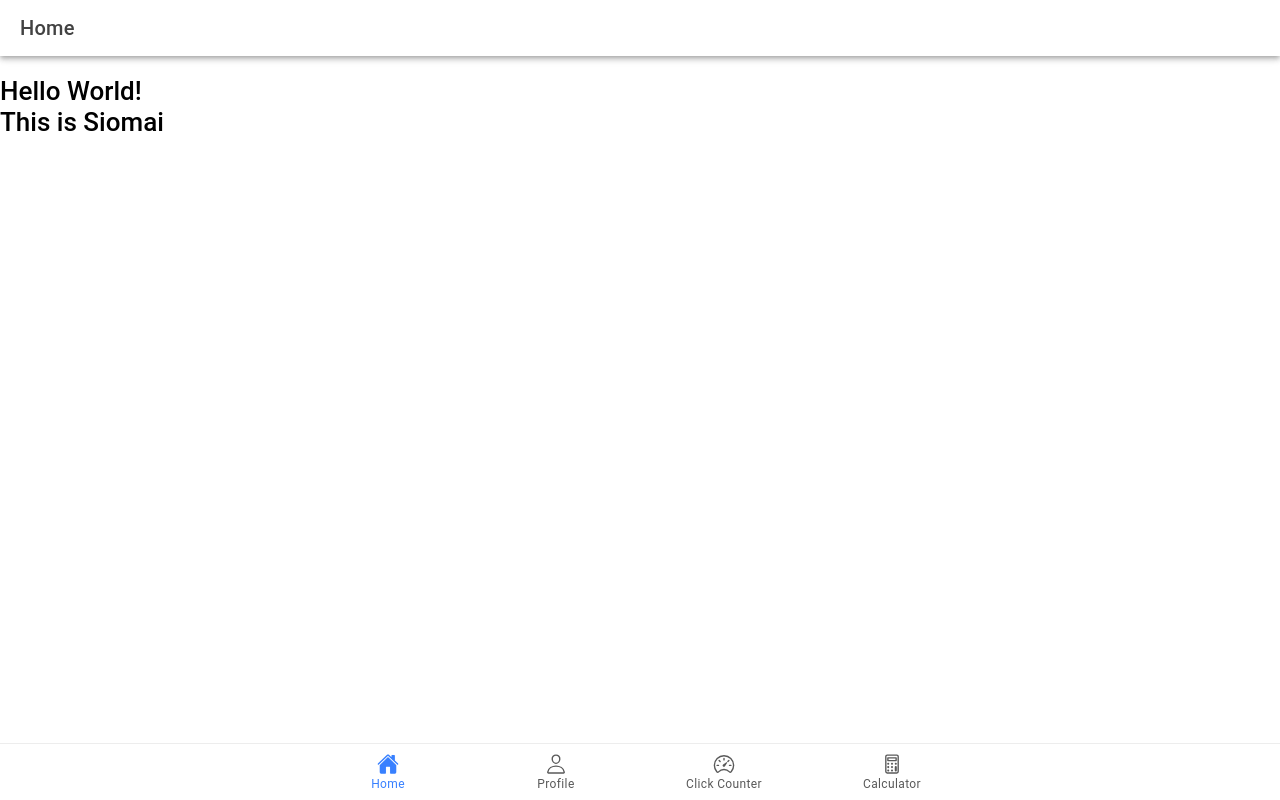
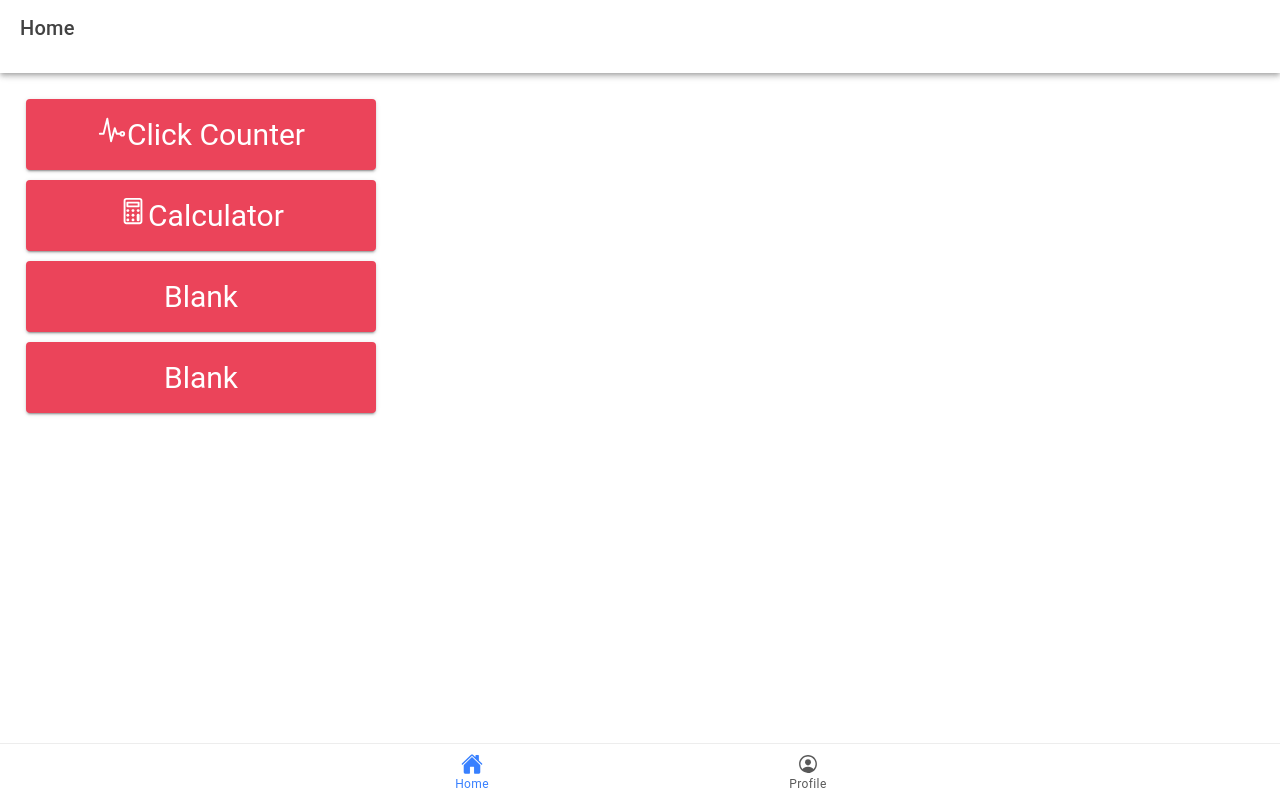
Before and after one commit to Lorcheen0814/ion-t-olbinar, a React (Vite) app: page /home in a window 1280 px wide. Built offline with nearby package versions, Linux system fonts and the light colour scheme.

Commit message:
changing my home page and added 4 cards

```diff
--- a/src/App.tsx
+++ b/src/App.tsx
@@ -10,14 +10,11 @@
   setupIonicReact
 } from '@ionic/react';
 import { IonReactRouter } from '@ionic/react-router';
-import { calculatorOutline, ellipse, home, personOutline, speedometerOutline, square, triangle } from 'ionicons/icons';
-
-// Home resources
+import { home, calculatorOutline, ellipse, fingerPrintOutline, personCircleOutline, square, triangle } from 'ionicons/icons';
 import Home from './pages/Home';
-
-import Tab1 from './pages/Tab1';
-import Tab2 from './pages/Tab2';
-import Tab3 from './pages/Tab3';
+import Profile from './pages/Profile';
+import Click_counter from './pages/Click_counter';
+import Calculator from './pages/Calculator';
 
 /* Core CSS required for Ionic components to work properly */
 import '@ionic/react/css/core.css';
@@ -46,49 +43,58 @@
       <IonTabs>
         <IonRouterOutlet>
 
-          {/* Application default route */}
-           <Route exact path="/">
+          <Route exact path="/">
             <Redirect to="/home" />
           </Route>
-
-          {/* Home Router */}
           <Route exact path="/home">
             <Home />
           </Route>
 
+
+          <Route exact path="/click_counter">
+            <Click_counter />
+          </Route>
+          <Route exact path="/calculator">
+            <Calculator />
+          </Route>
+
+
           <Route exact path="/profile">
-            <Tab1 />
-          </Route>
-          <Route exact path="/tab2">
-            <Tab2 />
-          </Route>
-          <Route path="/tab3">
-            <Tab3 />
+            <Profile />
           </Route>
 
         </IonRouterOutlet>
-
         <IonTabBar slot="bottom">
-          {/* Home Tab Button */}
           <IonTabButton tab="home" href="/home">
             <IonIcon aria-hidden="true" icon={home} />
             <IonLabel>Home</IonLabel>
           </IonTabButton>
 
+          {/*
           <IonTabButton tab="profile" href="/profile">
-            <IonIcon aria-hidden="true" icon={personOutline} />
+            <IonIcon aria-hidden="true" icon={personCircleOutline} />
             <IonLabel>Profile</IonLabel>
           </IonTabButton>
-          <IonTabButton tab="tab2" href="/tab2">
-            <IonIcon aria-hidden="true" icon={speedometerOutline} />
+          <IonTabButton tab="click_counter" href="/click_counter">
+            <IonIcon aria-hidden="true" icon={fingerPrintOutline} />
             <IonLabel>Click Counter</IonLabel>
           </IonTabButton>
-          <IonTabButton tab="tab3" href="/tab3">
+          <IonTabButton tab="calculator" href="/calculator">
             <IonIcon aria-hidden="true" icon={calculatorOutline} />
             <IonLabel>Calculator</IonLabel>
           </IonTabButton>
+        */}
+
+          <IonTabButton tab="" href="">
+            <IonIcon aria-hidden="true" />
+            <IonLabel></IonLabel>
+          </IonTabButton>
+          <IonTabButton tab="profile" href="/profile">
+            <IonIcon aria-hidden="true" icon={personCircleOutline} />
+            <IonLabel>Profile</IonLabel>
+          </IonTabButton>
+
         </IonTabBar>
-
       </IonTabs>
     </IonReactRouter>
   </IonApp>
--- a/src/pages/Tab3.tsx
+++ b/src/pages/Calculator.tsx
@@ -1,9 +1,9 @@
 import React, { useState } from 'react';
-import { IonContent, IonHeader, IonPage, IonTitle, IonToolbar, IonButton, IonGrid, IonRow, IonCol } from '@ionic/react';
+import { IonContent, IonHeader, IonPage, IonTitle, IonToolbar, IonButton, IonGrid, IonRow, IonCol, IonButtons, IonBackButton } from '@ionic/react';
 import ExploreContainer from '../components/ExploreContainer';
-import './Tab3.css';
+import './Calculator.css';
 
-const Tab3: React.FC = () => {
+const Calculator: React.FC = () => {
   const [display, setDisplay] = useState("0");
   const [currentValue, setCurrentValue] = useState("");
   const [operator, setOperator] = useState("");
@@ -71,6 +71,9 @@
           <IonTitle>Calculator</IonTitle>
         </IonToolbar>
       </IonHeader>
+      <IonButtons slot="start">
+        <IonBackButton defaultHref="/" />
+      </IonButtons>
       <IonContent fullscreen>
         <IonHeader collapse="condense">
           <IonToolbar>
@@ -112,4 +115,4 @@
   );
 };
 
-export default Tab3;
+export default Calculator;
--- a/src/pages/Tab2.tsx
+++ b/src/pages/Click_counter.tsx
@@ -1,9 +1,9 @@
 import React, { useState } from 'react';
-import { IonContent, IonHeader, IonPage, IonTitle, IonToolbar, IonButton } from '@ionic/react';
+import { IonContent, IonHeader, IonPage, IonTitle, IonToolbar, IonButton, IonButtons, IonBackButton } from '@ionic/react';
 import ExploreContainer from '../components/ExploreContainer';
-import './Tab2.css';
+import './Click_counter.css';
 
-const Tab2: React.FC = () => {
+const Click_counter: React.FC = () => {
   const [clickCount, setClickCount] = useState(0);
 
   const incrementClickCount = () => {
@@ -18,13 +18,16 @@
     <IonPage>
       <IonHeader>
         <IonToolbar>
-          <IonTitle>Tab 2</IonTitle>
+          <IonTitle>Click counter</IonTitle>
         </IonToolbar>
       </IonHeader>
+      <IonButtons slot="start">
+        <IonBackButton defaultHref="/" />
+      </IonButtons>
       <IonContent fullscreen>
         <IonHeader collapse="condense">
           <IonToolbar>
-            <IonTitle size="large">Tab 2</IonTitle>
+            <IonTitle size="large">Click counter</IonTitle>
           </IonToolbar>
         </IonHeader>
         <ExploreContainer name="Tab 2 page" />
@@ -38,4 +41,4 @@
   );
 };
 
-export default Tab2;
+export default Click_counter;
--- a/src/pages/Home.tsx
+++ b/src/pages/Home.tsx
@@ -1,30 +1,78 @@
+
+import React from 'react';
 import {
-    //Initial Components
-    IonContent, IonHeader, IonPage, IonTitle, IonToolbar,
+  IonContent,
+  IonHeader,
+  IonPage,
+  IonTitle,
+  IonToolbar,
+  IonIcon,
+  IonCard,
+  IonCardContent,
+  IonCardHeader,
+  IonCardTitle,
 } from '@ionic/react';
+import { pulseOutline, calculatorOutline } from 'ionicons/icons';
+import { useHistory } from 'react-router-dom';
+import { listOutline } from 'ionicons/icons';
 
-// CSS
-//import './profile.css';
 
 const Home: React.FC = () => {
+  const history = useHistory();
+
+  const goToClickCounter = () => {
+    history.push('/click_counter');
+  };
+
+  const goToCalculator = () => {
+    history.push('/calculator');
+  };
+
+  const goToTodolist = () => {
+    history.push('/todolist');
+  };
+
   return (
     <IonPage>
       <IonHeader>
         <IonToolbar>
           <IonTitle>Home</IonTitle>
         </IonToolbar>
+        <hr />
       </IonHeader>
-        <IonContent fullscreen>
-          <IonHeader collapse="condense">
-            <IonToolbar>
-              <IonTitle size="large">Home</IonTitle>
-            </IonToolbar>
-          </IonHeader>
-          <h1>Hello World!<br></br>This is Siomai</h1>
+      <IonContent fullscreen className="ion-padding">
+        <div className="ion-text-center"> {/* Centering content */}
+          <IonCard onClick={goToClickCounter} style={{ width: '350px', cursor: 'pointer' }} color="danger">
+            <IonCardContent style={{ fontSize: '30px' }}>
+              <IonIcon icon={pulseOutline} slot="start" />
+              Click Counter
+            </IonCardContent>
+          </IonCard>
+
+
+          <IonCard onClick={goToCalculator} style={{ width: '350px', cursor: 'pointer' }} color="danger">
+            <IonCardContent style={{ fontSize: '30px' }}>
+              <IonIcon icon={calculatorOutline} slot="start" />
+              Calculator
+            </IonCardContent>
+          </IonCard>
+
+          <IonCard style={{ width: '350px' }} color="danger">
+            <IonCardContent style={{ fontSize: '30px' }}>
+              Blank
+            </IonCardContent>
+          </IonCard>
+
+          <IonCard style={{ width: '350px' }} color="danger">
+            <IonCardContent style={{ fontSize: '30px' }}>
+              Blank
+            </IonCardContent>
+          </IonCard>
+        </div>
       </IonContent>
     </IonPage>
   );
+
 };
 
-  //
 export default Home;
--- a/src/pages/Tab1.tsx
+++ b/src/pages/Profile.tsx
@@ -2,20 +2,20 @@
    IonAlert, IonButton,
    IonActionSheet } from '@ionic/react';
 import ExploreContainer from '../components/ExploreContainer';
-import './Tab1.css';
+import './Profile.css';
 
 const Tab1: React.FC = () => {
   return (
     <IonPage>
       <IonHeader>
         <IonToolbar>
-          <IonTitle>Tab 1</IonTitle>
+          <IonTitle>Profile</IonTitle>
         </IonToolbar>
       </IonHeader>
       <IonContent fullscreen>
         <IonHeader collapse="condense">
           <IonToolbar>
-            <IonTitle size="large">Tab 1</IonTitle>
+            <IonTitle size="large">Profile</IonTitle>
           </IonToolbar>
         </IonHeader>
         <IonCard>
```
Also changed, not shown: src/pages/Calculator.css (renamed from src/pages/Tab3.css), src/pages/Click_counter.css (added), src/pages/Home.css (added), src/pages/Profile.css (added), src/pages/Tab1.css (deleted), src/pages/Tab2.css (deleted). Lines whose indentation alone changed are shown as unchanged.
